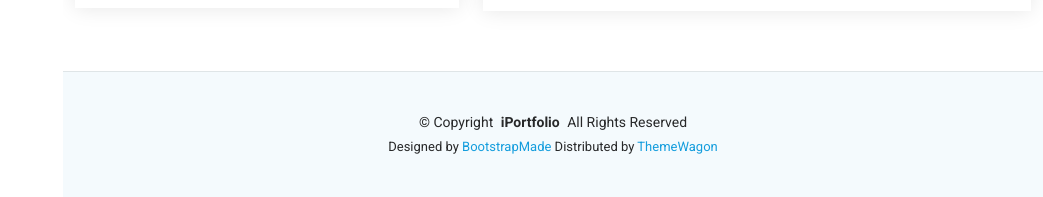
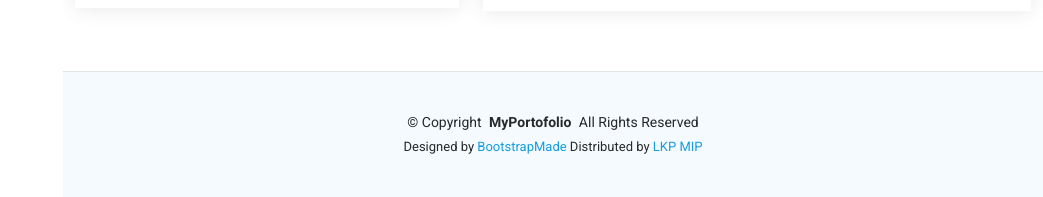
Before and after one commit to Wannfnka/Riswan-Portofolio, a plain HTML site: page index.html in a window 1280 px wide. Shown: the part 6250-6447 px from the top of the page, without its empty margins (237-1280 px from the left). Drawn offline with Linux system fonts and the light colour scheme.

Commit message:
Update index.html

```diff
--- a/index.html
+++ b/index.html
@@ -813,14 +813,14 @@
 
     <div class="container">
       <div class="copyright text-center ">
-        <p>© <span>Copyright</span> <strong class="px-1 sitename">iPortfolio</strong> <span>All Rights Reserved</span></p>
+        <p>© <span>Copyright</span> <strong class="px-1 sitename">MyPortofolio</strong> <span>All Rights Reserved</span></p>
       </div>
       <div class="credits">
         <!-- All the links in the footer should remain intact. -->
         <!-- You can delete the links only if you've purchased the pro version. -->
         <!-- Licensing information: https://bootstrapmade.com/license/ -->
         <!-- Purchase the pro version with working PHP/AJAX contact form: [buy-url] -->
-        Designed by <a href="https://bootstrapmade.com/">BootstrapMade</a> Distributed by <a href="https://themewagon.com">ThemeWagon</a>
+        Designed by <a href="https://bootstrapmade.com/">BootstrapMade</a> Distributed by <a href="https://lkpmipkotabaru.web.id/">LKP MIP</a>
       </div>
     </div>
 
```
